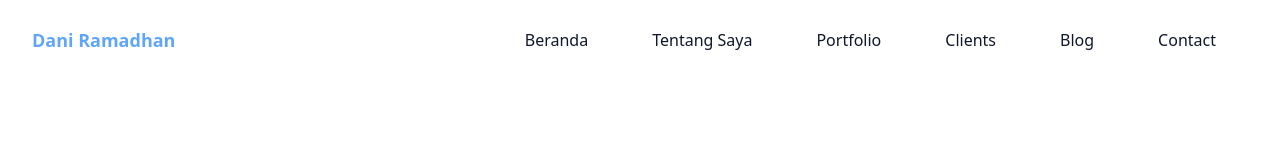
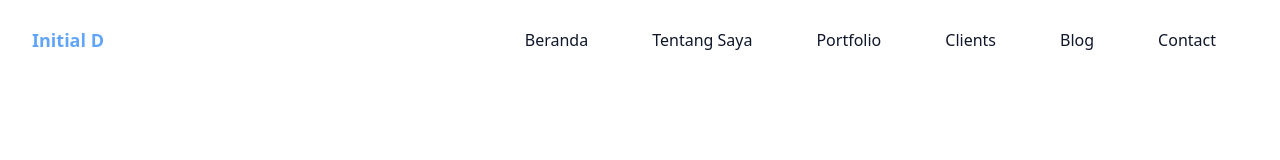
Before and after one commit to Dani170907/Portfolio, a plain HTML site: page index.html in a window 1280 px wide. Shown: the top 160 px of the page. Drawn offline with Linux system fonts and the light colour scheme.

Commit message:
change name in navbar

```diff
--- a/index.html
+++ b/index.html
@@ -16,7 +16,7 @@
         <div class="container">
             <div class="relative flex items-center justify-between">
                 <div class="px-4">
-                    <a href="#home" class="block py-6 text-lg font-bold text-primary">Dani Ramadhan</a>
+                    <a href="#home" class="block py-6 text-lg font-bold text-primary">Initial D</a>
                 </div>
                 <div class="flex items-center px-4">
                     <button id="hamburger" name="hamburger" type="button" class="absolute block right-4 lg:hidden">
```
